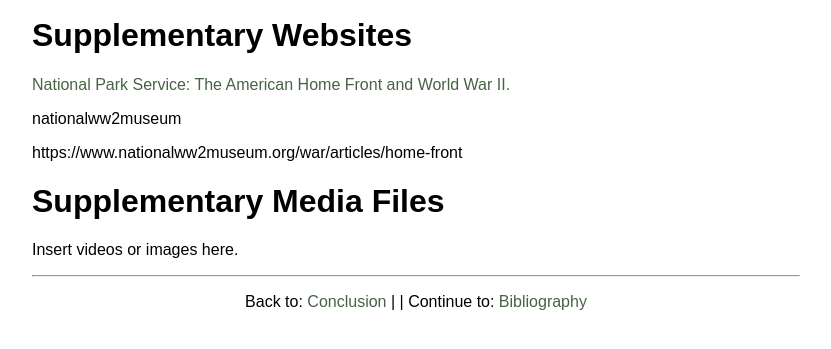
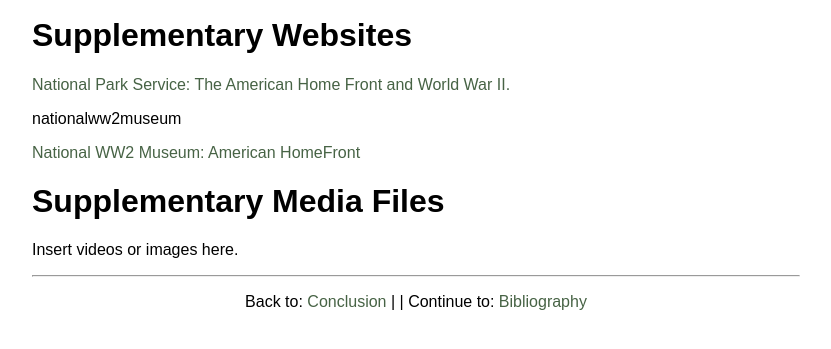
Before and after one commit to Joshuadumas2/Dumas-Joshua-WOH-3931, a Jekyll site: the page built from 004_supplements.md, in a window 1280 px wide and 900 px high, scrolled down 633 px, cut to the strip 473-822 px from the top of the window. Shown: the whole strip, without its empty margins (224-1055 px from the left). Built offline with Jekyll 4.4.1, drawn with Linux system fonts in a browser that asks for light colours.

Commit message:
Update 004_supplements.md

```diff
--- a/004_supplements.md
+++ b/004_supplements.md
@@ -19,7 +19,7 @@ Do you have supplementary materials (such as media files) or links for further i
 
 nationalww2museum
 
-https://www.nationalww2museum.org/war/articles/home-front
+[National WW2 Museum: American HomeFront](https://www.nationalww2museum.org/war/articles/home-front)
 
 # Supplementary Media Files
 
```
